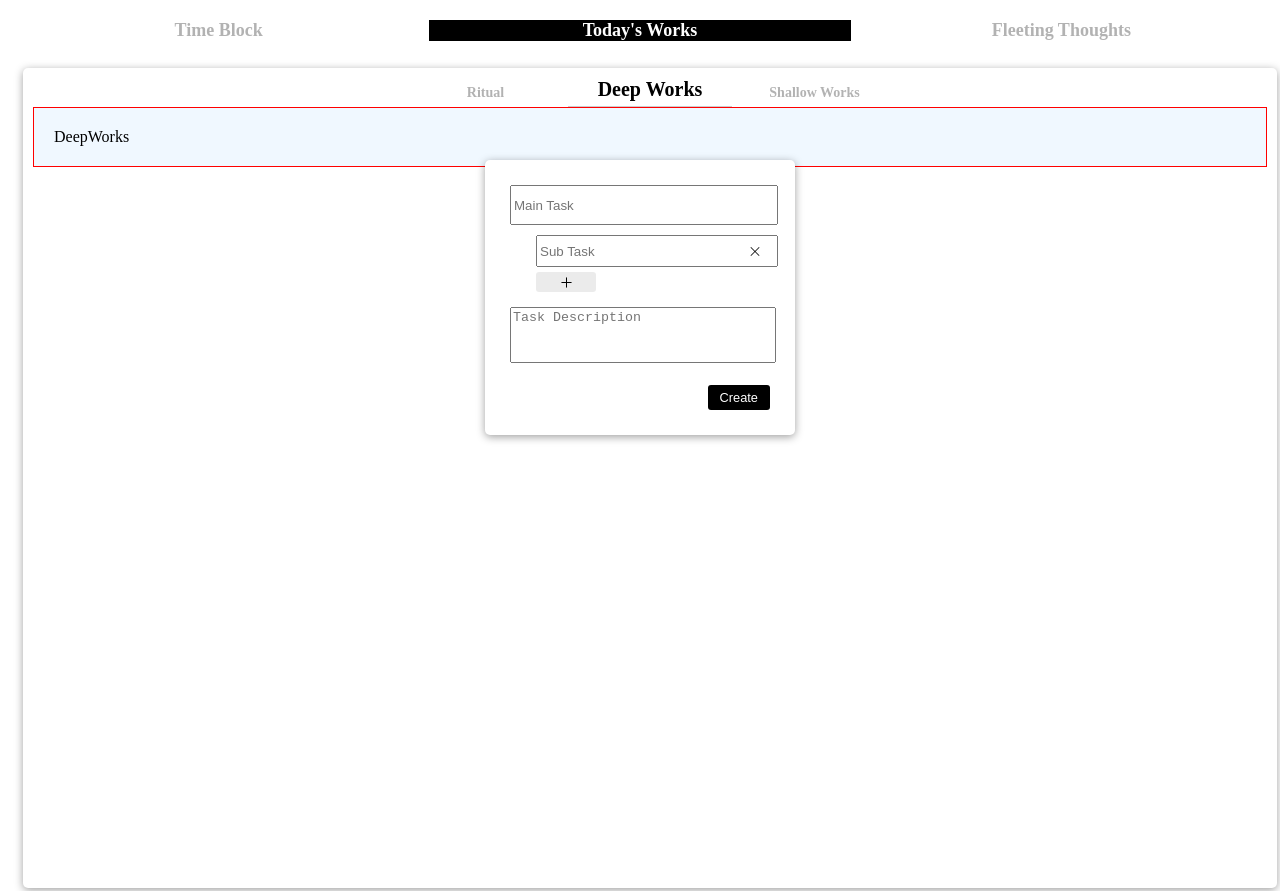
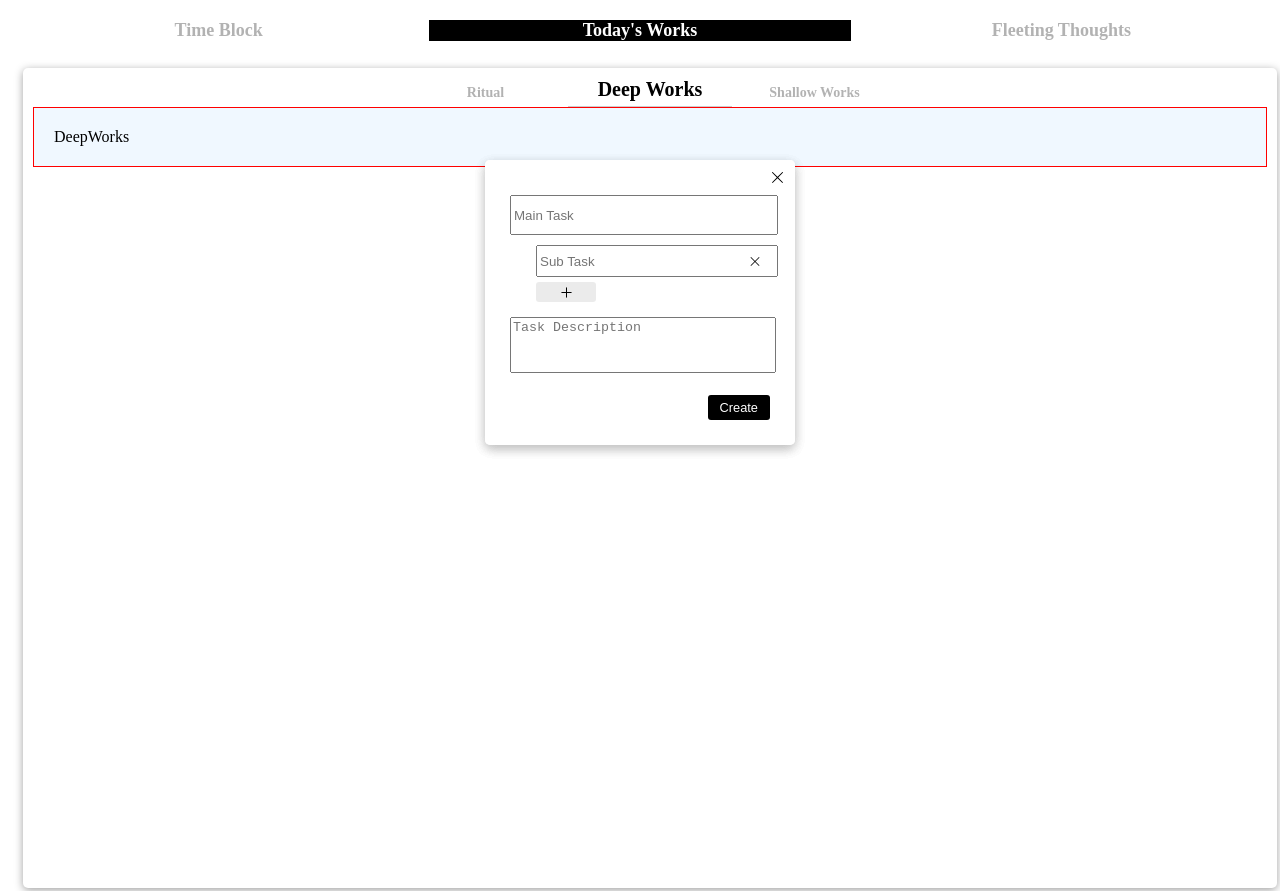
Before and after one commit to kkmm26/deep-work, a React (Vite) app: page / in a window 1280 px wide. Built offline with nearby package versions, Linux system fonts and the light colour scheme; the HTML template or start-up script is replaced by a standard one.

Commit message:
add form close button

```diff
--- /dev/null
+++ b/src/components/CloseButton.jsx
@@ -0,0 +1,27 @@
+import styled from "styled-components";
+import { Cross1Icon } from "@radix-ui/react-icons";
+
+function CloseButton({onClick}) {
+
+    function defaultClick(e) {
+        e.preventDefault()
+    }
+
+    if (!onClick) {
+        onClick = defaultClick
+    }
+
+    return <Button type="button" onClick={onClick}><Cross1Icon/></Button>
+}
+
+const Button = styled.button`
+cursor: pointer;
+    border: none;
+    background: none;
+    padding: 10px;
+    position: absolute;
+    top: 0;
+    right: 0;
+`
+
+export default CloseButton
--- a/src/components/TaskForm.jsx
+++ b/src/components/TaskForm.jsx
@@ -7,18 +7,26 @@ import { COLORS, STYLES, SUB_TASKS_ADDABLE } from "../constants.js";
 import PlusButton from "./PlusButton";
 import SubTaskCrossButton from "./SubTaskCrossButton.jsx";
 import { SubTaskContext } from "./SubTaskProvider.jsx";
+import { Cross1Icon } from "@radix-ui/react-icons";
+import CloseButton from "./CloseButton.jsx";
 
-function TaskForm({}, ref) {
+function TaskForm({handleFormClose}, ref) {
     const { subTaskInputs, addSubTaskInput, deleteSubTaskInput } =
         React.useContext(SubTaskContext);
 
+
+
     return (
         <FormRoot ref={ref}>
+            <CloseButton onClick={handleFormClose} />
             <Form.Field style={{ width: "100%" }} name="mainTask">
                 <VisuallyHidden.Root>
                     <Form.Label>Main Task</Form.Label>
                 </VisuallyHidden.Root>
-                <Form.Message style={{ fontSize: "15px" }} match="valueMissing">
+                <Form.Message
+                    style={{ fontSize: "15px", color: `${COLORS.error}` }}
+                    match="valueMissing"
+                >
                     Please write at least one task
                 </Form.Message>
                 <Form.Control
@@ -59,7 +67,8 @@ function TaskForm({}, ref) {
                     );
                 })}
 
-                {subTaskInputs.length > 0 && subTaskInputs.length < SUB_TASKS_ADDABLE && (
+                {subTaskInputs.length > 0 &&
+                    subTaskInputs.length < SUB_TASKS_ADDABLE && (
                         <div
                             style={{
                                 width: "100%",
@@ -67,7 +76,10 @@ function TaskForm({}, ref) {
                                 position: "relative",
                             }}
                         >
-                        <PlusButton onClick={addSubTaskInput} type="Sub Task" />
+                            <PlusButton
+                                onClick={addSubTaskInput}
+                                type="Sub Task"
+                            />
                         </div>
                     )}
                 {subTaskInputs.length === 0 && (
@@ -86,12 +98,14 @@ function TaskForm({}, ref) {
                 {subTaskInputs.length === SUB_TASKS_ADDABLE && (
                     <div
                         style={{
-                            width: "100%",
-                            minHeight: "20px",
-                            position: "relative",
+                            fontSize: "0.6rem",
+                            color: `${COLORS.inactiveBlack}`,
                         }}
                     >
-                        <p>Cannot add more than "{SUB_TASKS_ADDABLE}" sub tasks.</p>
+                        <p>
+                            "Cannot add more than {SUB_TASKS_ADDABLE} sub
+                            tasks."
+                        </p>
                     </div>
                 )}
             </SubTaskField>
@@ -131,15 +145,16 @@ const FormRoot = styled(Form.Root, {
     top: "20%",
     left: "50%",
     transform: "translateX(-50%)",
-    boxShadow: `${STYLES.boxShadow}`,
+    boxShadow: `${STYLES.boxShadow2}`,
     borderRadius: "5px",
     padding: "25px",
+    paddingTop: "35px",
     display: "flex",
     flexDirection: "column",
     alignItems: "end",
     gap: "10px",
     fontSize: "0.7rem",
-    backgroundColor: `${COLORS.white}`
+    backgroundColor: `${COLORS.white}`,
 });
 
 const FormSubmit = styled(Form.Submit, {
@@ -162,7 +177,7 @@ const SubTaskField = styled(Form.Field, {
     flexDirection: "column",
     gap: "5px",
     width: "90%",
-    position: "relative"
+    position: "relative",
 });
 
 export default React.forwardRef(TaskForm);
--- a/src/components/TodayWork.jsx
+++ b/src/components/TodayWork.jsx
@@ -13,17 +13,20 @@ function TodayWork() {
     const [workType, setWorkType] = React.useState(WORK_TYPES[1]);
     const scrollRef = React.useRef();
     const taskFormRef = React.useRef();
+    const [isFormOpen, setIsFormOpen] = React.useState(true)
 
     function handleClick(e) {
         scrollRef.current.scrollIntoView({ behavior: "smooth" });
         setWorkType(e.target.dataset.work);
     }
-
-
+    function handleFormClose(e) {
+        e.preventDefault()
+        setIsFormOpen(false)
+    }
 
     return (
         <>
-            <TitleWrapper  >
+            <TitleWrapper>
                 {WORK_TYPES.map((work, index) => {
                     const isActive = work === workType;
                     return (
@@ -37,12 +40,7 @@ function TodayWork() {
                             </WorkTitle>
                             {isActive && <HorizontalLine></HorizontalLine>}
                             <SubTaskProvider>
-
-                            {isActive && (
-                                <TaskForm
-                                    ref={taskFormRef}
-                                />
-                            )}
+                                {isFormOpen && <TaskForm ref={taskFormRef} handleFormClose={handleFormClose}/>}
                             </SubTaskProvider>
                         </Work>
                     );
@@ -86,7 +84,7 @@ const WorkTitle = styled.h2`
         p.isActive
             ? WORK_TYPES_STYLES.fontSize.active + "px"
             : WORK_TYPES_STYLES.fontSize.inactive + "px"};
-            font-weight: ${p => p.isActive && 900};
+    font-weight: ${(p) => p.isActive && 900};
     &:hover {
         color: ${(p) => !p.isActive && COLORS.hoverBlack};
     }
--- a/src/constants.js
+++ b/src/constants.js
@@ -8,6 +8,8 @@ export const COLORS = {
 
     plusButton: "hsl(0, 0%, 90%, 80%)",
     plusButtonHover: "hsl(0, 0%, 85%, 100%)",
+
+    error: "hsl(343, 100%, 65%)",
 };
 
 
@@ -24,5 +26,6 @@ export const WORK_TYPES_STYLES = {
 };
 
 export const STYLES = {
-    boxShadow: "rgba(0, 0, 0, 0.375) 0px 2px 8px 0px"
-}
+    boxShadow: "rgba(0, 0, 0, 0.375) 0px 2px 8px 0px",
+    boxShadow2: "rgba(0, 0, 0, 0.1) 0px 4px 12px;",
+};
```
Lines whose indentation alone changed are shown as unchanged.
